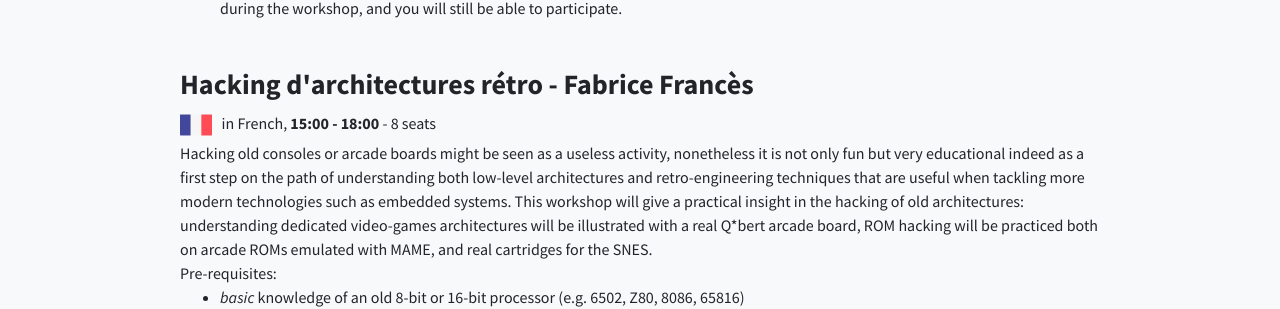
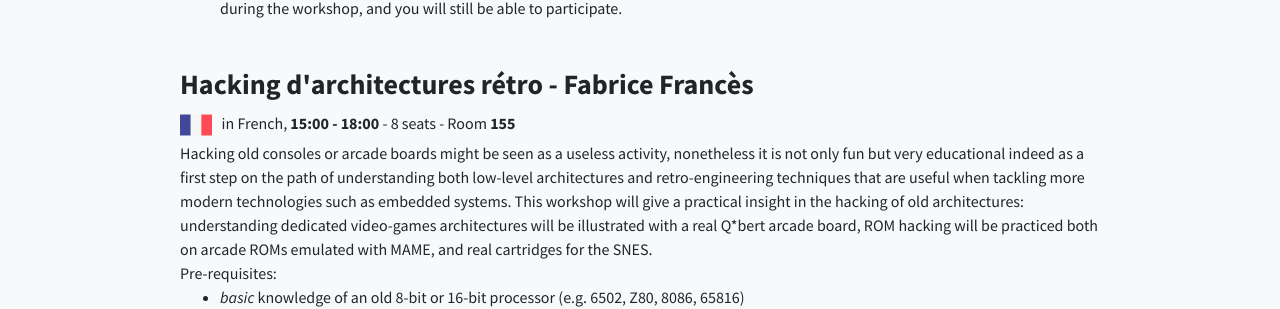
Before and after one commit to ph0wn/ph0wn.github.io, a Jekyll site: the page built from index.html, in a window 1280 px wide and 900 px high, scrolled down 5045 px. Shown: the part 147-456 px from the top of the window. Built offline with Jekyll 4.4.1, drawn with Linux system fonts in a browser that asks for light colours; some of the changed text lies outside the part shown.

Commit message:
updated rooms, grehack logo, buses

```diff
--- a/index.html
+++ b/index.html
@@ -125,7 +125,7 @@ title: Ph0wn CTF
 	 </div>
  	 <div class="row">
 	     <div class="col-lg-10 mx-auto">
-		 <h3 class="mt-5">Software reverse engineering for beginners with Ghidra applied to a drone's firmware (ARM architecture) - Maximilien Bouchez</h3><br><img src="/images/france.png"  title="icon made by www.freepik.com" alt="icon made by www.freepik.com" width="32px" /> &nbsp; in French (possible support in English), <b>14:00 - 17:00</b>, 20 seats<br><br>
+		 <h3 class="mt-5">Software reverse engineering for beginners with Ghidra applied to a drone's firmware (ARM architecture) - Maximilien Bouchez</h3><br><img src="/images/france.png"  title="icon made by www.freepik.com" alt="icon made by www.freepik.com" width="32px" /> &nbsp; in French (possible support in English), <b>14:00 - 17:00</b>, 20 seats, Room <b>101</b><br><br>
 		 Have you ever dreamed of accessing the source code of an application to gain a deeper understanding of its inner workings? To uncover hidden secrets or search for vulnerabilities? Perhaps even to modify its behavior?  Software reverse-engineering is the key to
 		 realizing these dreams.
 		 <br>
@@ -148,7 +148,7 @@ communication protocol and an unexpected way to control the drone.
 		     <li>Download Archive file for the workshop before the workshop. More details to come.</li>
 		 </ul>
 
-		 <h3 class="mt-5">3D Printing - Sébastien et Tom Andrivet - 4 hours</h3><img src="/images/france.png"  title="icon made by www.freepik.com" alt="icon made by www.freepik.com" width="32px" /> &nbsp; in French, <b>14:00 - 18:00</b>, 15 seats<br><br>
+		 <h3 class="mt-5">3D Printing - Sébastien et Tom Andrivet - 4 hours</h3><img src="/images/france.png"  title="icon made by www.freepik.com" alt="icon made by www.freepik.com" width="32px" /> &nbsp; in French, <b>14:00 - 18:00</b>, 15 seats, Room <b>102</b><br><br>
 		 Vous etes int&eacute;ress&eacute;s par l'impression 3D mais vous ne savez pas par ou
 		 commencer, quoi acheter ou utiliser ? Cette formation est faite pour vous.
 		 Nous vous guiderons &eacute;tape par &eacute;tape. Pendant la formation, vous concevrez et
@@ -164,7 +164,7 @@ communication protocol and an unexpected way to control the drone.
 		 Wi-Fi
 		 <br>
 
-		 <h3 class="mt-5">Hands-on hardware security key - Sylvain Pelissier and Nils Amiet - 2 hours</h3>  <img src="/images/united-kingdom.png"  title="icon made by www.freepik.com" alt="icon made by www.freepik.com" width="32px" /> in English (possible support in French too), <b>15:30 - 17:30</b>, 25 seats<br>
+		 <h3 class="mt-5">Hands-on hardware security key - Sylvain Pelissier and Nils Amiet - 2 hours</h3>  <img src="/images/united-kingdom.png"  title="icon made by www.freepik.com" alt="icon made by www.freepik.com" width="32px" /> in English (possible support in French too), <b>15:30 - 17:30</b>, 25 seats, Room <b>151</b><br>
 		 Looking at the specifications of that brand new Yubikey 5, with a puzzled
 look on your face, due to the unfathomable amount of supported features
 listed on that Yubico website page. Wondering if I should buy a security key
@@ -182,7 +182,7 @@ decide which one is best for you. We'll cover security considerations and
 		     <li>A <b>security key</b> (preferably a Yubikey, but other brands are also fine). If you don't have one, don't worry, we will help you chose one during the workshop, and you will still be able to participate.</li>
 		 </ul>
 
-		 <h3 class="mt-5">Hacking d'architectures r&eacute;tro - Fabrice Franc&egrave;s</h3><img src="/images/france.png"  title="icon made by www.freepik.com" alt="icon made by www.freepik.com" width="32px" /> &nbsp; in French, <b>15:00 - 18:00</b> - 8 seats<br>
+		 <h3 class="mt-5">Hacking d'architectures r&eacute;tro - Fabrice Franc&egrave;s</h3><img src="/images/france.png"  title="icon made by www.freepik.com" alt="icon made by www.freepik.com" width="32px" /> &nbsp; in French, <b>15:00 - 18:00</b> - 8 seats - Room <b>155</b><br>
 
 		 Hacking old consoles or arcade boards might be seen as a useless activity,
 nonetheless it is not only fun but very educational indeed as a first step
@@ -234,7 +234,7 @@ board, ROM hacking will be practiced both on arcade ROMs emulated with MAME,
                 <h4>
               <strong>Laptop</strong>
             </h4>
-                <p class="text-faded mb-0">Bring your own laptop! We also recommend you come with a smartphone,  multi-sockets, a multimeter, a soldering iron, a variety of USB cables, dongles, sniffers and any of your favorite hardware gear</p>
+            <p class="text-faded mb-0">Bring your own <b>laptop</b>! We also recommend you come with a smartphone,  multi-sockets, a multimeter, a <b>soldering iron</b>, a variety of USB cables (<b>micro USB, USB-C</b>...), dongles, sniffers and any of your favorite hardware gear</p>
             </div>
             <div class="col-lg-3 col-md-6 mb-5 mb-lg-0">
                 <span class="service-icon rounded-circle mx-auto mb-3">
@@ -298,7 +298,7 @@ board, ROM hacking will be practiced both on arcade ROMs emulated with MAME,
     <br>
     <h2 class="mx-auto mb-5">Partner events</h2>
 
-    <a href="https://grehack.fr"> <img src="/images/grehack2019.png" /></a>&nbsp; &nbsp; &nbsp;  &nbsp; &nbsp; &nbsp; &nbsp;
+    <a href="https://grehack.fr"> <img src="/images/grehack2023.png" width="150px" /></a>&nbsp; &nbsp; &nbsp;  &nbsp; &nbsp; &nbsp; &nbsp;
     <img src="/images/logo_ACH_sans_font.png" width="150px" />
     <br>
     <br>
@@ -332,9 +332,6 @@ board, ROM hacking will be practiced both on arcade ROMs emulated with MAME,
 	  </div>
 	  <div class="col-lg-3 col-md-8 mb-5 mb-md-0">
 	      Alain Forcioli - Fortinet
-	  </div>
-	  <div class="col-lg-3 col-md-8 mb-5 mb-md-0">
-	      Maxime Jerome "@boguette" - Orange Business Services
 	  </div>
 	  <div class="col-lg-3 col-md-8 mb-5 mb-md-0">
 	      Romain Malmain - Eurecom
@@ -446,7 +443,7 @@ board, ROM hacking will be practiced both on arcade ROMs emulated with MAME,
               <i class="icon-plane"></i>
             </span>
             <h4>              <strong>Airport</strong>            </h4>
-	    <p class="text-faded mb-0">From the airport of Nice: <a href="https://storage.googleapis.com/is-wp-22-prod/uploads-prod/2023/01/ZOU06_ligne630-631_ex_230_Nice_Sophia_-janvier_2023.pdf" target="_blank" rel="noopener">line 630</a> will take you to Sophia Antipolis in approximately 40 minutes for 2.50 euros. This bus does <i>not</i> run on week-ends. Ask to stop in Sophia Antipolis at St Philippe. During week-ends, use bus 620 and get off at "Pole d'echange" in Antibes. Then, use bus A or 1 to go to "St Philippe" in Sophia Antipolis.
+	    <p class="text-faded mb-0">From Nice or the airport of Nice: <a href="https://storage.googleapis.com/is-wp-22-prod/uploads-prod/2023/01/ZOU06_ligne630-631_ex_230_Nice_Sophia_-janvier_2023.pdf" target="_blank" rel="noopener">line 630 or 632</a> will take you to Sophia Antipolis in approximately 40 minutes for 2.50 euros. This bus does <i>not</i> run on week-ends. Ask to stop in Sophia Antipolis at St Philippe. During week-ends, consider using <b>bus 637</b>.
 	    </p>
 	  </div>
 	  <div class="col-lg-3 col-md-6 mb-5 mb-md-0">
```
Also changed, not shown: images/grehack2019.png (deleted), images/grehack2023.png (added).
